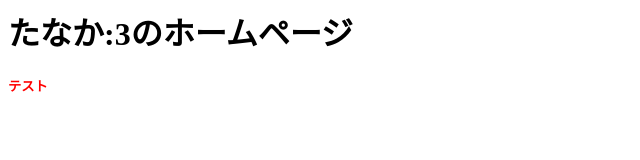
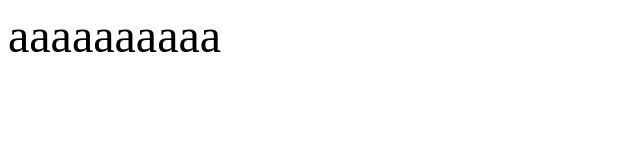
Before and after one commit to Tanaka-3/home, a plain HTML site: page index.html in a window 1280 px wide. Shown: the whole page, without its empty margins (0-640 px from the left). Drawn offline with Linux system fonts and the light colour scheme.

Commit message:
Update index.html

```diff
--- a/index.html
+++ b/index.html
@@ -1,7 +1,3 @@
 <html>
-<title>たなか:3のホームページ</title>
-<h1>たなか:3のホームページ</h1>
-<h5><font color="red">テスト</font></h5>
-
-
+    <font size="10">aaaaaaaaaa</font>
 </html>
```
